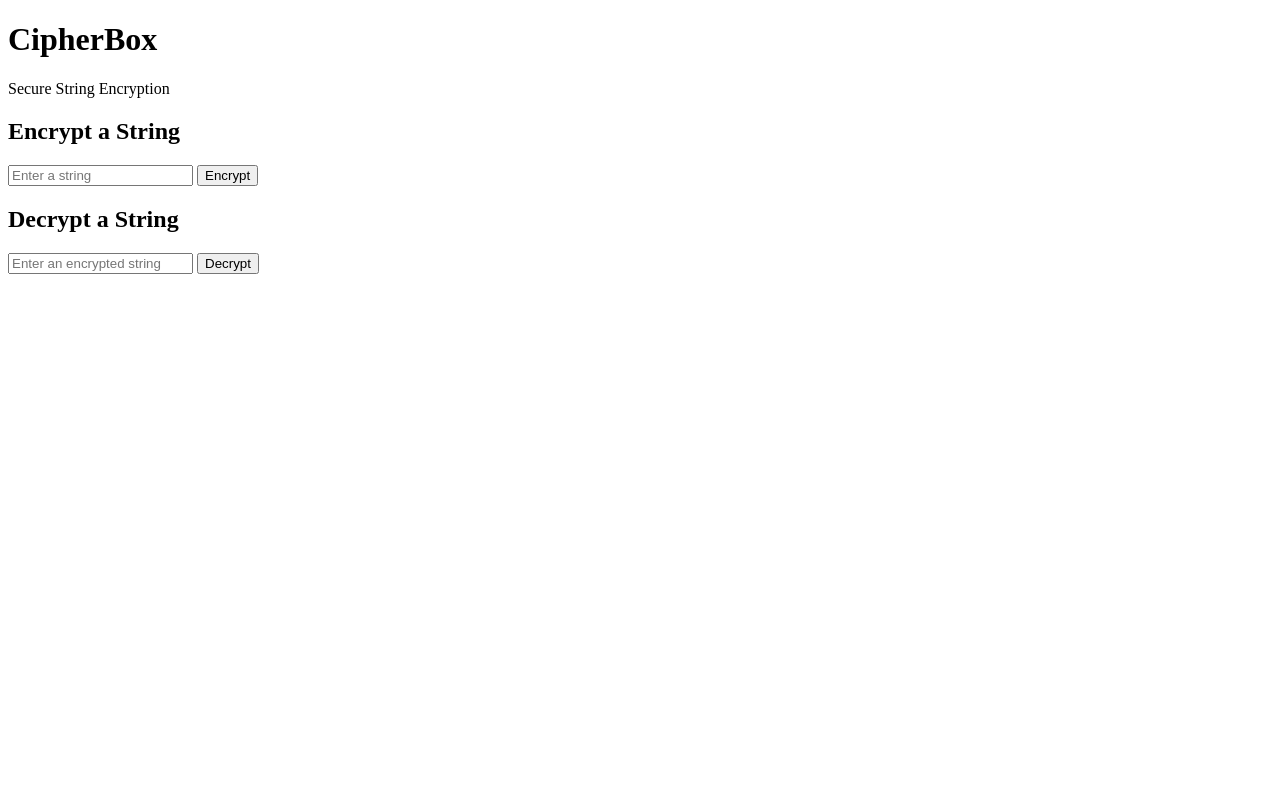
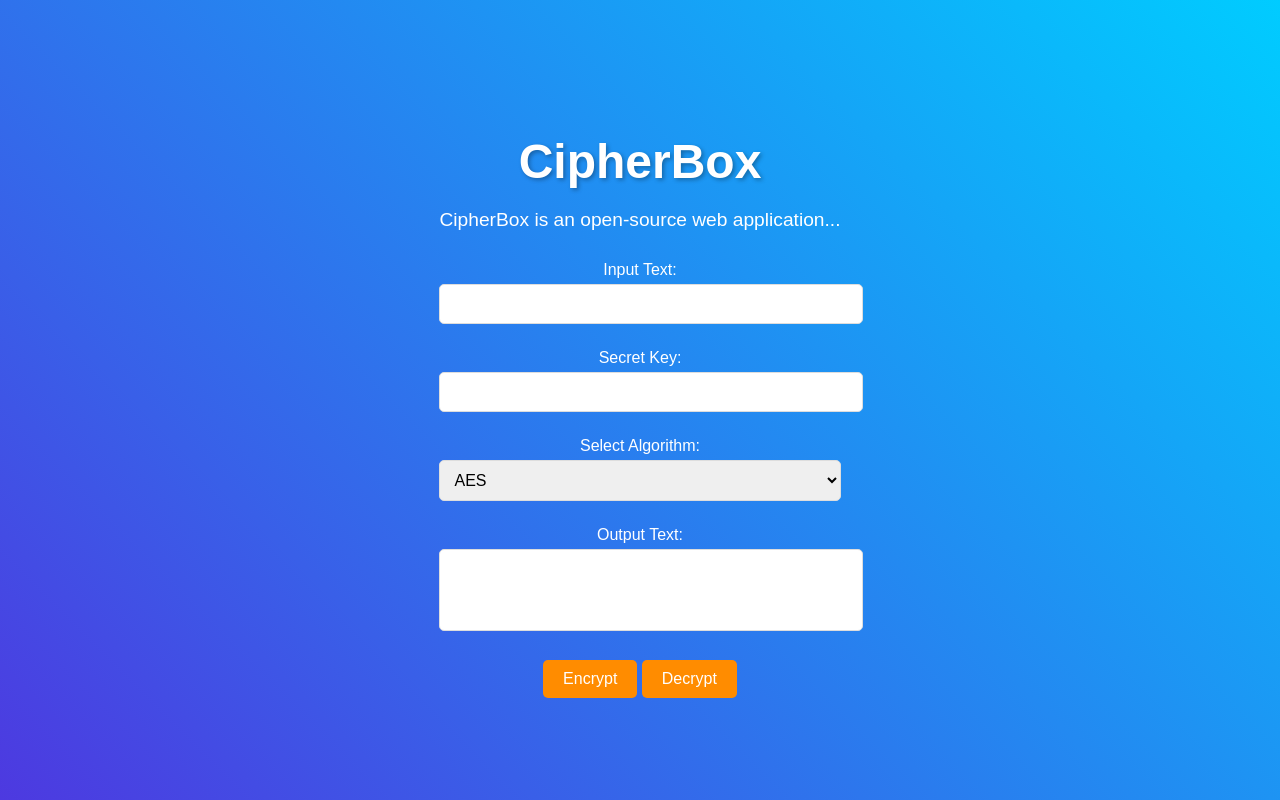
Before and after one commit to gdsc-jssstu/CipherBox, a plain HTML site: page public/index.html in a window 1280 px wide. Drawn offline with Linux system fonts and the light colour scheme; files that its build step writes are made by us from their sources.

Commit message:
Improved index.html and added css for it

```diff
--- a/css/styles.css
+++ b/css/styles.css
@@ -0,0 +1,88 @@
+body {
+    background: linear-gradient(45deg, #4d39e0, #0cf);
+    font-family: "Arial", sans-serif;
+    color: #fff;
+    margin: 0;
+    display: flex;
+    justify-content: center;
+    align-items: center;
+    height: 100vh;
+  }
+
+  .container {
+    text-align: center;
+  }
+
+  h1 {
+    font-size: 3em;
+    margin-bottom: 20px;
+    text-shadow: 2px 2px 4px rgba(0, 0, 0, 0.3);
+    animation: fadeInUp 1s ease-in-out;
+  }
+
+  p {
+    font-size: 1.2em;
+    margin-bottom: 30px;
+    animation: fadeInUp 1.5s ease-in-out;
+  }
+
+  button {
+    background-color: #ff8c00;
+    color: #fff;
+    font-size: 1em;
+    padding: 10px 20px;
+    border: none;
+    border-radius: 5px;
+    cursor: pointer;
+    transition: background-color 0.3s;
+    animation: fadeInUp 2s ease-in-out;
+  }
+
+  button:hover {
+    background-color: #e57300;
+  }
+
+  @keyframes fadeInUp {
+    0% {
+      opacity: 0;
+      transform: translateY(20px);
+    }
+    100% {
+      opacity: 1;
+      transform: translateY(0);
+    }
+  }
+
+  .input-field {
+    width: 100%;
+    padding: 10px;
+    margin: 5px 0;
+    border: 1px solid #ddd;
+    border-radius: 5px;
+    font-size: 1em;
+}
+
+textarea.input-field {
+    resize: none;
+    overflow: auto;
+}
+
+.form-group {
+    margin-bottom: 20px;
+}
+
+#encryptButton, #decryptButton {
+    background-color: #ff8c00;
+    color: #fff;
+    font-size: 1em;
+    padding: 10px 20px;
+    border: none;
+    border-radius: 5px;
+    cursor: pointer;
+    transition: background-color 0.3s;
+    animation: fadeInUp 2s ease-in-out;
+}
+
+#encryptButton:hover, #decryptButton:hover {
+    background-color: #e57300;
+}
--- a/public/index.html
+++ b/public/index.html
@@ -1,33 +1,50 @@
 <!DOCTYPE html>
 <html lang="en">
-<head>
-    <meta charset="UTF-8">
-    <meta name="viewport" content="width=device-width, initial-scale=1.0">
-    <link rel="stylesheet" href="styles.css">
-    <title>CipherBox - Secure String Encryption</title>
-</head>
-<body>
-    <header>
-        <h1>CipherBox</h1>
-        <p>Secure String Encryption</p>
-    </header>
+  <head>
+    <meta charset="UTF-8" />
+    <meta name="viewport" content="width=device-width, initial-scale=1.0" />
+    <title>CipherBox</title>
+    <link rel="stylesheet" href="../css/styles.css" />
+  </head>
+  <body>
+    <div class="container">
+      <h1>CipherBox</h1>
+      <p>CipherBox is an open-source web application...</p>
 
-    <main>
-        <section id="encryption">
-            <h2>Encrypt a String</h2>
-            <input type="text" id="inputString" placeholder="Enter a string">
-            <button id="encryptButton">Encrypt</button>
-            <p id="encryptedResult"></p>
-        </section>
+      <div class="form-group">
+        <label for="inputText">Input Text:</label>
+        <input type="text" id="inputText" class="input-field" />
+      </div>
 
-        <section id="decryption">
-            <h2>Decrypt a String</h2>
-            <input type="text" id="encryptedString" placeholder="Enter an encrypted string">
-            <button id="decryptButton">Decrypt</button>
-            <p id="decryptedResult"></p>
-        </section>
-    </main>
+      <div class="form-group">
+        <label for="secretKey">Secret Key:</label>
+        <input type="text" id="secretKey" class="input-field" />
+      </div>
 
-    <script src="app.js"></script>
-</body>
+      <div class="form-group">
+        <label for="algorithm">Select Algorithm:</label>
+        <select id="algorithm" class="input-field">
+          <option value="AES">AES</option>
+          <option value="RSA">RSA</option>
+          <option value="RSA">MD5</option>
+          <option value="RSA">SHA-256</option>
+          <option value="RSA">DES</option>
+          <!-- Add more algorithm options as needed -->
+        </select>
+      </div>
+
+      <div class="form-group">
+        <label for="outputText">Output Text:</label>
+        <textarea
+          id="outputText"
+          class="input-field"
+          rows="4"
+          readonly
+        ></textarea>
+      </div>
+
+      <button id="encryptButton">Encrypt</button>
+      <button id="decryptButton">Decrypt</button>
+    </div>
+  </body>
 </html>
```
